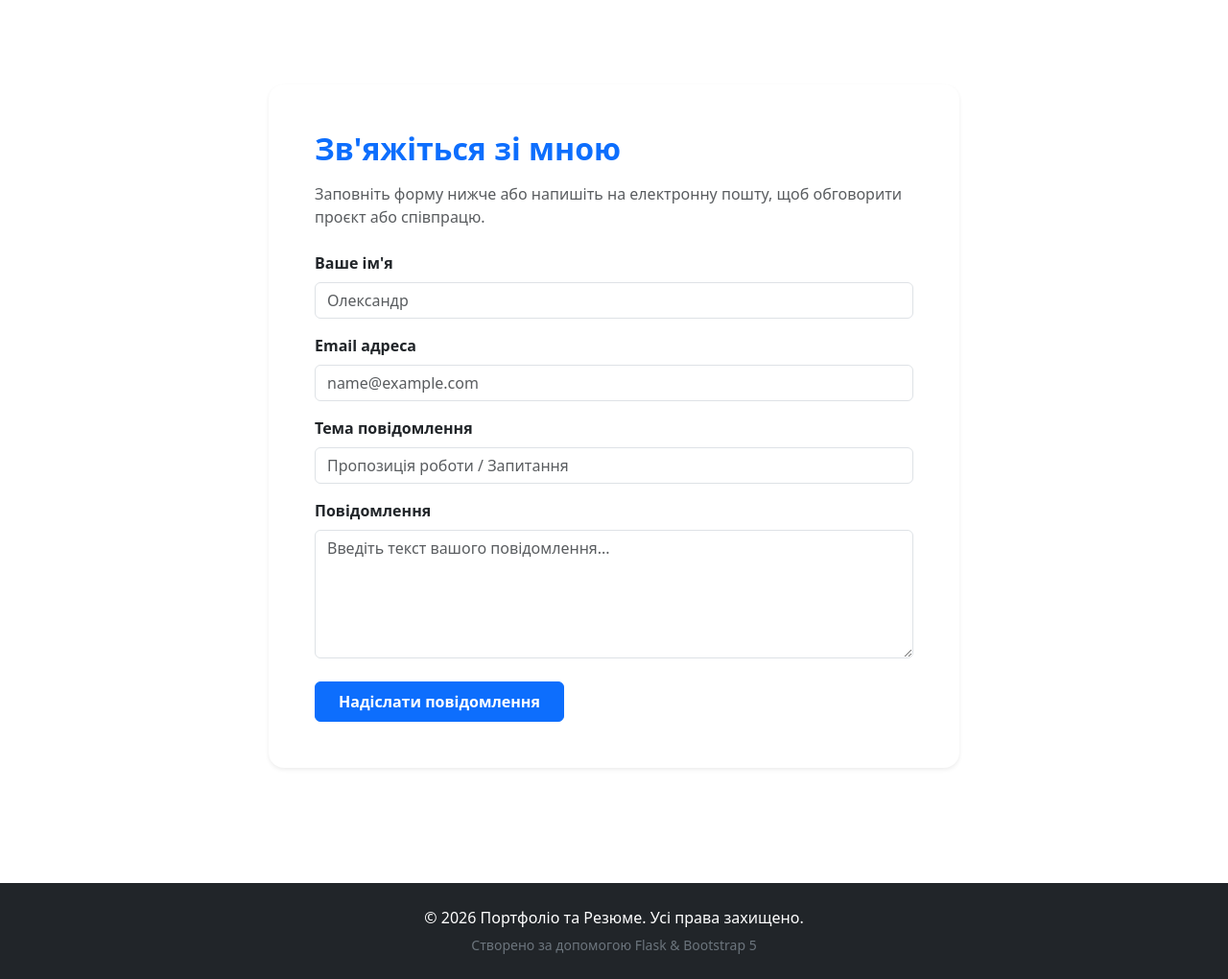
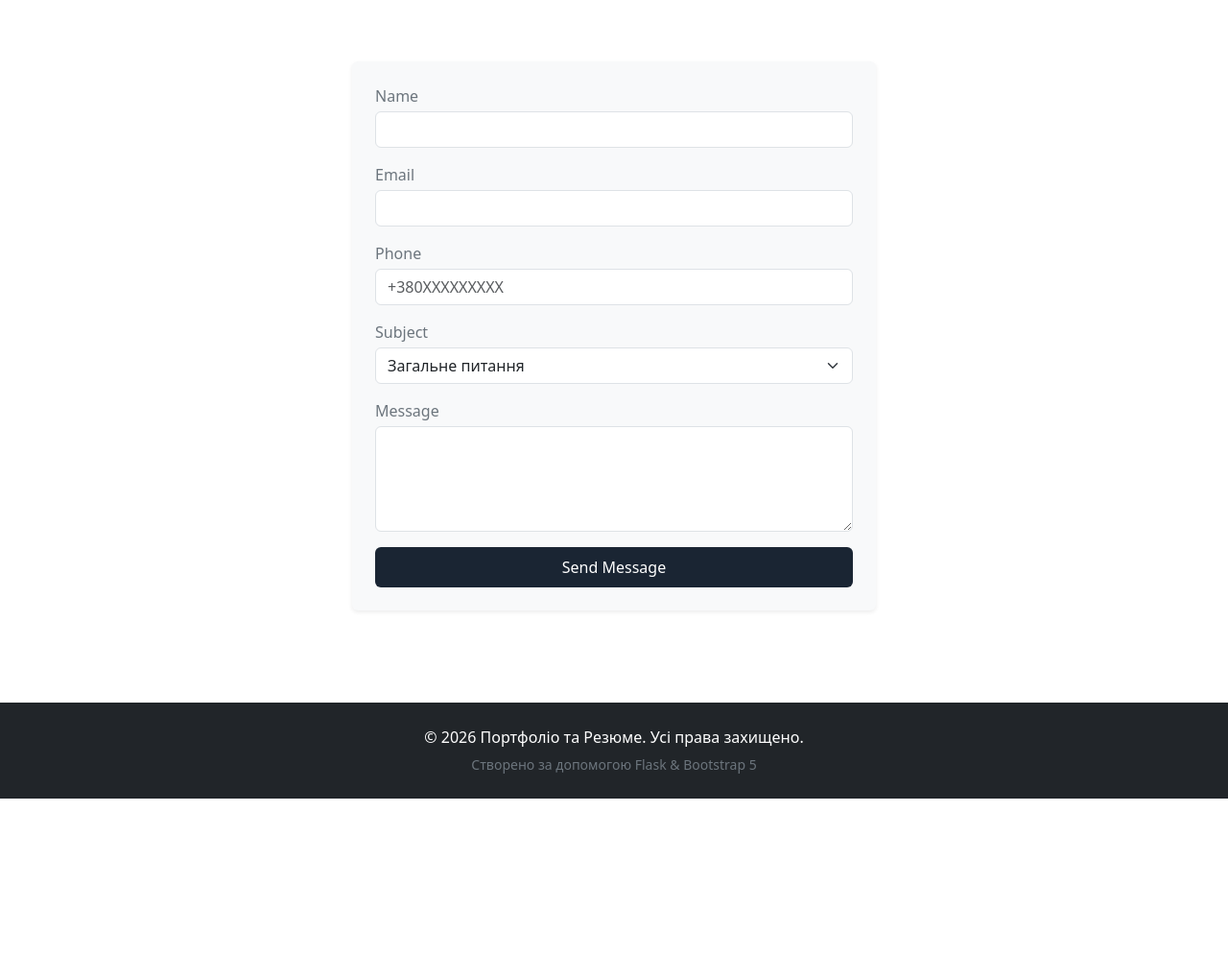
Before and after one commit to irakhortyk/flask-app-lab, a Flask app: page /contact in a window 1280 px wide. Shown: the part 56-1076 px from the top of the page at 96% size. After the commit the page ends 888 px from the top, so only its background shows below. Run offline with Flask 3, Linux system fonts and the light colour scheme; some libraries are stand-ins or nearby versions.

Commit message:
contacts

```diff
--- a/app/templates/contacts.html
+++ b/app/templates/contacts.html
@@ -1,36 +1,42 @@
-{% extends 'base.html' %}
+{% extends "base.html" %}
+
+{# Макрос відображення поля з виводом помилок (Технічна вимога п. 3) #}
+{% macro render_field(field) %}
+<div class="mb-3">
+    <dt class="fw-normal text-secondary mb-1">{{ field.label }}</dt>
+    {% if field.errors %}
+        <dd>
+            {{ field(style="border-color: #dc3545; background-color: #fff8f8;", **kwargs) | safe }}
+            <ul class="list-group mt-1">
+                {% for error in field.errors %}
+                    <li class="list-group-item list-group-item-danger py-1 small">{{ error }}</li>
+                {% endfor %}
+            </ul>
+        </dd>
+    {% else %}
+        <dd>{{ field(**kwargs) | safe }}</dd>
+    {% endif %}
+</div>
+{% endmacro %}
 
 {% block content %}
-<div class="container py-5">
-  <div class="row justify-content-center">
-    <div class="col-lg-8">
-      <div class="p-4 p-md-5 bg-white rounded-4 shadow-sm">
-        <h2 class="fw-bold text-primary mb-3">Зв'яжіться зі мною</h2>
-        <p class="text-muted mb-4">
-          Заповніть форму нижче або напишіть на електронну пошту, щоб обговорити проєкт або співпрацю.
-        </p>
-
-        <form action="#" method="POST" onsubmit="event.preventDefault(); alert('Повідомлення надіслано (тестова форма)!');">
-          <div class="mb-3">
-            <label for="name" class="form-label fw-semibold">Ваше ім'я</label>
-            <input type="text" class="form-control" id="name" placeholder="Олександр" required>
-          </div>
-          <div class="mb-3">
-            <label for="email" class="form-label fw-semibold">Email адреса</label>
-            <input type="email" class="form-control" id="email" placeholder="name@example.com" required>
-          </div>
-          <div class="mb-3">
-            <label for="subject" class="form-label fw-semibold">Тема повідомлення</label>
-            <input type="text" class="form-control" id="subject" placeholder="Пропозиція роботи / Запитання">
-          </div>
-          <div class="mb-4">
-            <label for="message" class="form-label fw-semibold">Повідомлення</label>
-            <textarea class="form-control" id="message" rows="5" placeholder="Введіть текст вашого повідомлення..." required></textarea>
-          </div>
-          <button type="submit" class="btn btn-primary px-4 py-2 fw-semibold">Надіслати повідомлення</button>
-        </form>
-      </div>
+<div class="row justify-content-center my-4">
+    <div class="col-md-6">
+        <div class="card shadow-sm border-0 p-4" style="background-color: #f8f9fa;">
+            <form method="POST" action="{{ url_for('contacts') }}" novalidate>
+                {{ form.hidden_tag() }}
+                <dl class="mb-0">
+                    {{ render_field(form.name, class="form-control") }}
+                    {{ render_field(form.email, class="form-control") }}
+                    {{ render_field(form.phone, class="form-control", placeholder="+380XXXXXXXXX") }}
+                    {{ render_field(form.subject, class="form-select") }}
+                    {{ render_field(form.message, class="form-control", rows="4") }}
+                </dl>
+                <div class="d-grid mt-3">
+                    {{ form.submit(class="btn text-white py-2", style="background-color: #1a2533;") }}
+                </div>
+            </form>
+        </div>
     </div>
-  </div>
 </div>
 {% endblock %}
```
